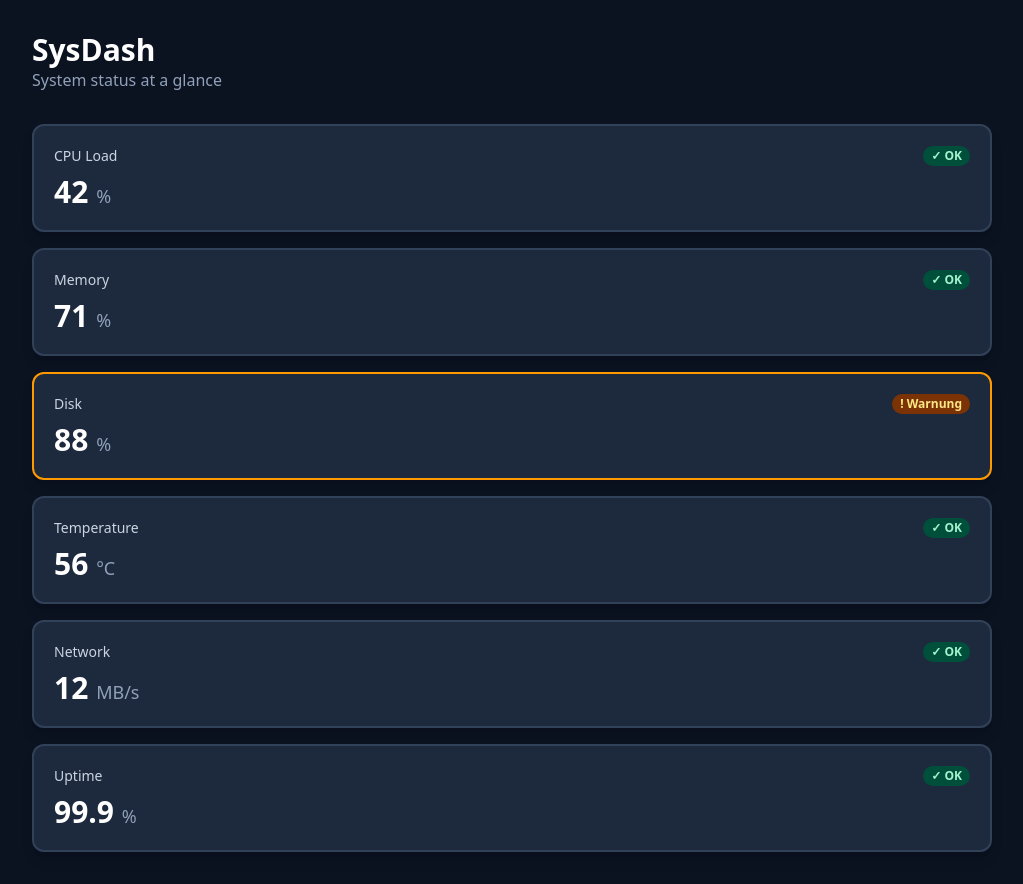
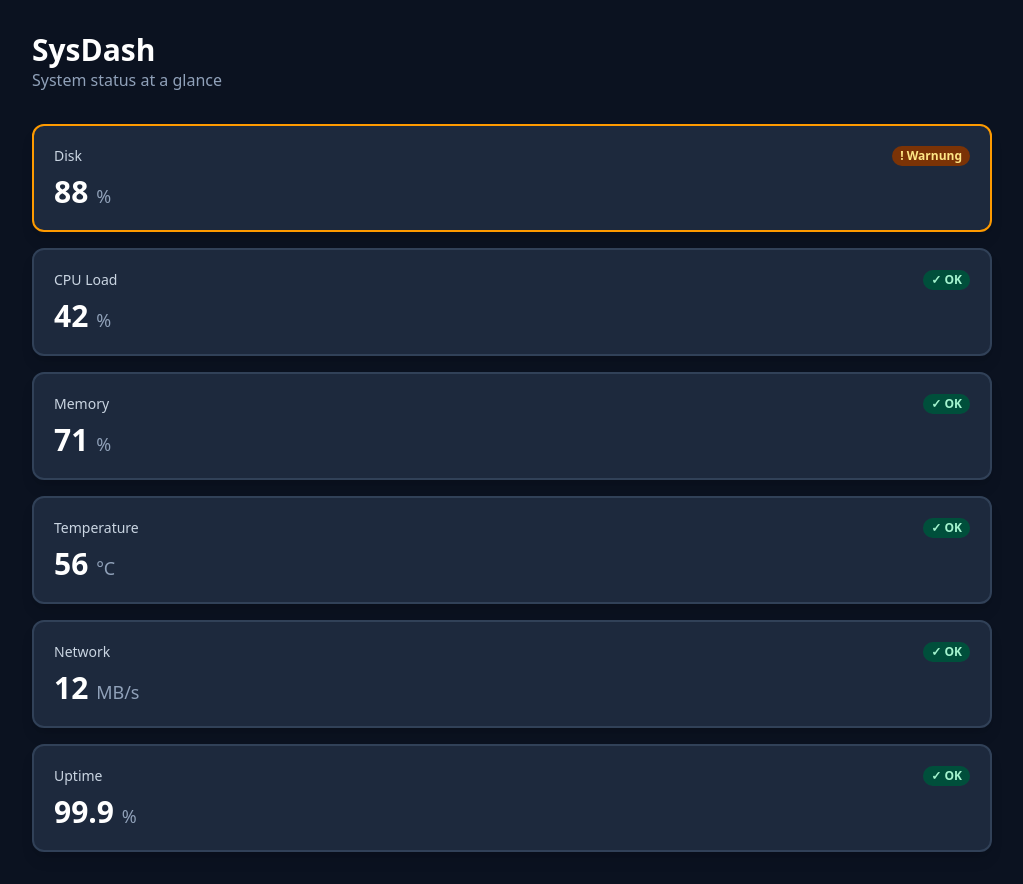
Before and after one commit to ChrisBetschart/sysdash, a Next.js app: page / in a window 1280 px wide. Shown: the whole page, without its empty margins (128-1151 px from the left). Built offline with nearby package versions, Linux system fonts and the light colour scheme.

Commit message:
Sort tiles by severity

```diff
--- a/app/page.tsx
+++ b/app/page.tsx
@@ -5,11 +5,10 @@ import { getStatus, compareBySeverity, type Status } from "@/lib/status";
 type SystemWithStatus = System & { status: Status };
 
 export default function Home() {
-  // Derive status for every system (not stored in the data).
-  const rows: SystemWithStatus[] = systems.map((s) => ({
-    ...s,
-    status: getStatus(s.value, s.limits),
-  }));
+  // Derive status for every system, then sort: critical first.
+  const rows: SystemWithStatus[] = systems
+    .map((s) => ({ ...s, status: getStatus(s.value, s.limits) }))
+    .sort((a, b) => compareBySeverity(a.status, b.status));
 
   return (
     <main className="mx-auto max-w-5xl p-8">
```
